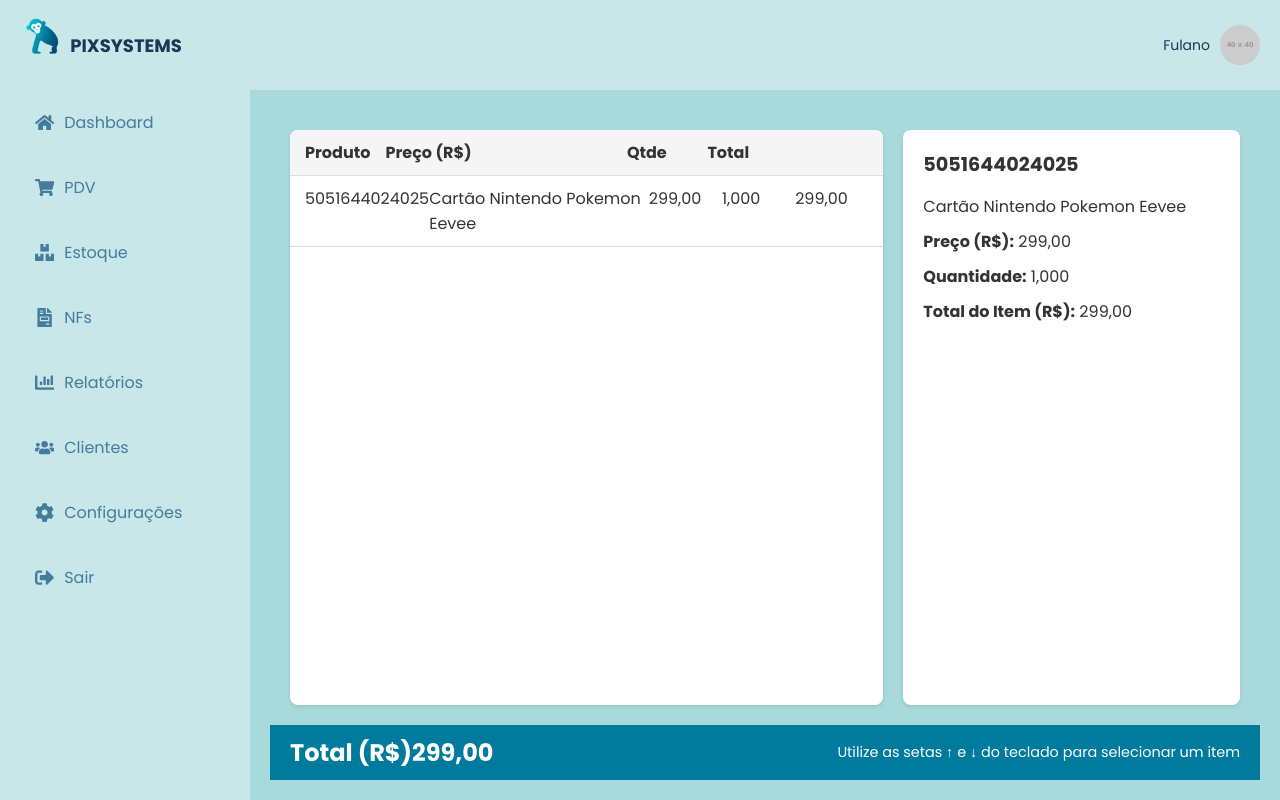
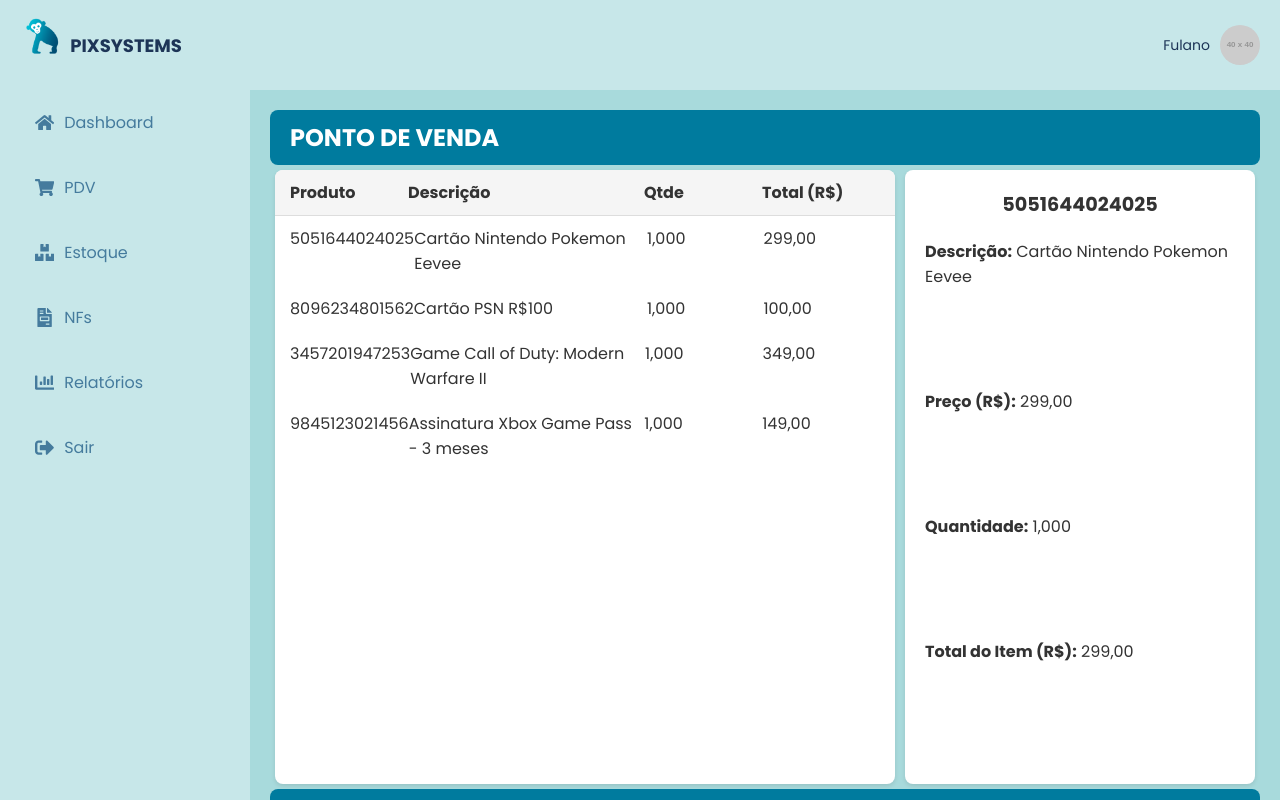
Before and after one commit to BrunoMLobato/Pix_Systems, a React (Create React App) app: page /pdv in a window 1280 px wide. Built offline with nearby package versions, Linux system fonts and the light colour scheme.

Commit message:
Tela de PDV quase finalizada

```diff
--- a/src/components/App.css
+++ /dev/null
@@ -1,30 +0,0 @@
-/* App.css */
-@import url('https://fonts.googleapis.com/css2?family=JetBrains+Mono:wght@400;700&family=Poppins:wght@400;700&display=swap');
-
-* {
-    margin: 0;
-    padding: 0;
-    box-sizing: border-box;
-  }
-
-  body {
-    font-family: 'Poppins', sans-serif;
-    height: 100vh;
-    overflow: hidden;
-  }
-
-  .app {
-    display: grid;
-    grid-template-columns: 250px 1fr; /* Define barra lateral e conteúdo principal */
-    height: 100vh;
-    overflow: hidden;
-  }
-
-  .main-content {
-    display: flex;
-    flex-direction: column;
-    background-color: #A8DADC;
-    overflow-y: auto;
-    padding: 20px;
-    margin-top: 60px;
-  }
--- a/src/components/PDV.css
+++ b/src/components/PDV.css
@@ -1,6 +1,7 @@
 /* Estilo geral */
+@import url('https://fonts.googleapis.com/css2?family=Poppins:wght@400;700&display=swap');
 body {
-    font-family: Arial, sans-serif;
+    font-family: "Poppins", sans-serif;
     margin: 0;
     padding: 0;
     background-color: #eaf6f8;
@@ -21,16 +22,19 @@ body {
     background-color: #007b9e;
     color: #fff;
     padding: 10px 20px;
+    border-radius: 8px;
 }
 
 .pdv-logo {
     font-size: 1.5rem;
     font-weight: bold;
+
 }
 
 .pdv-user {
     display: flex;
     align-items: center;
+
 }
 
 .user-avatar {
@@ -44,8 +48,8 @@ body {
 .pdv-main {
     display: flex;
     flex: 1;
-    padding: 20px;
-    gap: 20px;
+    padding: 5px;
+    gap: 10px;
 }
 
 .pdv-products {
@@ -56,20 +60,19 @@ body {
     overflow: hidden;
 }
 
-  .product-header,
-  .product-item {
+.product-header {
     display: grid;
-    grid-template-columns: 1fr 3fr 1fr 1fr 1fr;
+    grid-template-columns: 1fr 2fr 1fr 1fr;
     padding: 10px 15px;
+    background-color: #f5f5f5;
+    font-weight: bold;
     border-bottom: 1px solid #ddd;
 }
 
-  .product-header {
-    background-color: #f5f5f5;
-    font-weight: bold;
-  }
-
 .product-item {
+    display: grid;
+    grid-template-columns: 1fr 2fr 1fr 1fr;
+    padding: 10px 15px;
     background-color: #fff;
 }
 
@@ -84,11 +87,12 @@ body {
 .details-header {
     font-size: 1.2rem;
     font-weight: bold;
-    margin-bottom: 15px;
+    margin-bottom: 20px;
+    text-align: center;
 }
 
 .details-content div {
-    margin-bottom: 10px;
+    margin-bottom: 100px;
 }
 
 /* Rodapé */
@@ -97,15 +101,17 @@ body {
     justify-content: space-between;
     align-items: center;
     background-color: #007b9e;
+    border-radius: 8px;
     color: #fff;
-    padding: 10px 20px;
+    padding: 14px 20px;
 }
 
 .total-container {
-    font-size: 1.5rem;
+    font-size: 1.4rem;
     font-weight: bold;
 }
 
 .keyboard-hint {
-    font-size: 0.9rem;
+    font-size: 1.2rem;
+    text-align: right;
 }
--- a/src/components/PDV.js
+++ b/src/components/PDV.js
@@ -1,34 +1,57 @@
 import React from 'react';
-import './PDV.css'; // Arquivo CSS
+import './PDV.css';
 
 function PDV() {
   return (
     <div className="pdv-container">
+      {/* Cabeçalho */}
+      <header className="pdv-header">
+        <div className="pdv-logo">PONTO DE VENDA</div>
+      </header>
 
-
+      {/* Conteúdo Principal */}
       <main className="pdv-main">
+        {/* Produtos */}
         <section className="pdv-products">
           <div className="product-header">
             <span>Produto</span>
-            <span>Preço (R$)</span>
+            <span>Descrição</span>
             <span>Qtde</span>
-            <span>Total</span>
+            <span>Total (R$)</span>
           </div>
 
           <div className="product-item">
             <span>5051644024025</span>
             <span>Cartão Nintendo Pokemon Eevee</span>
-            <span>299,00</span>
             <span>1,000</span>
             <span>299,00</span>
           </div>
+          <div className="product-item">
+            <span>8096234801562</span>
+            <span>Cartão PSN R$100</span>
+            <span>1,000</span>
+            <span>100,00</span>
+          </div>
+          <div className="product-item">
+            <span>3457201947253</span>
+            <span>Game Call of Duty: Modern Warfare II</span>
+            <span>1,000</span>
+            <span>349,00</span>
+          </div>
+          <div className="product-item">
+            <span>9845123021456</span>
+            <span>Assinatura Xbox Game Pass - 3 meses</span>
+            <span>1,000</span>
+            <span>149,00</span>
+          </div>
         </section>
 
+        {/* Detalhes */}
         <section className="pdv-details">
           <div className="details-header">5051644024025</div>
           <div className="details-content">
             <div>
-              <span>Cartão Nintendo Pokemon Eevee</span>
+              <strong>Descrição:</strong> Cartão Nintendo Pokemon Eevee
             </div>
             <div>
               <strong>Preço (R$):</strong> 299,00
@@ -43,10 +66,11 @@ function PDV() {
         </section>
       </main>
 
+      {/* Rodapé */}
       <footer className="pdv-footer">
         <div className="total-container">
           <span>Total (R$)</span>
-          <span>299,00</span>
+          <span>897,00</span>
         </div>
         <div className="keyboard-hint">
           Utilize as setas ↑ e ↓ do teclado para selecionar um item
--- a/src/components/Sidebar.js
+++ b/src/components/Sidebar.js
@@ -34,16 +34,6 @@ const Sidebar = () => {
           </Link>
         </li>
         <li>
-          <Link to="/clientes"> {/* Exemplo de rota para Clientes */}
-            <FaUsers /> Clientes
-          </Link>
-        </li>
-        <li>
-          <Link to="/configuracoes"> {/* Exemplo de rota para Configurações */}
-            <FaCog /> Configurações
-          </Link>
-        </li>
-        <li>
           <Link to="/sair"> {/* Exemplo de ação de sair */}
             <FaSignOutAlt /> Sair
           </Link>
```
Lines whose indentation alone changed are shown as unchanged.
